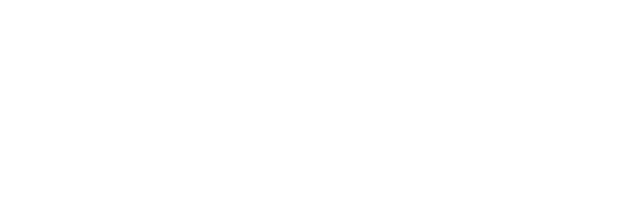
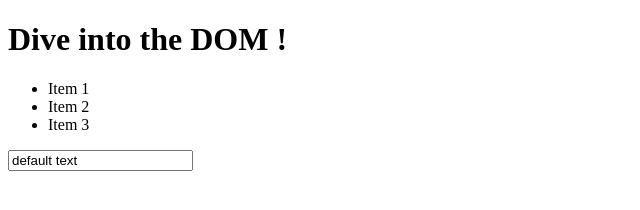
Before and after one commit to TodiTheFirst/Dom-Test-Project, a plain HTML site: page index.html in a window 1280 px wide. Shown: the whole page, without its empty margins (0-640 px from the left). Drawn offline with Linux system fonts and the light colour scheme.

Commit message:
Update index.html

```diff
--- a/index.html
+++ b/index.html
@@ -8,6 +8,12 @@
   <script src="app.js" defer></script>
 </head>
 <body>
-
+     <header><h1 id="main-title">Dive into the DOM !</h1></header>
+      <ul>
+          <li>Item 1</li>
+          <li class="list item">Item 2</li>
+          <li class="list item">Item 3</li>
+      </ul>
+      <input type="text" value="default text">
 </body>
 </html>
```
